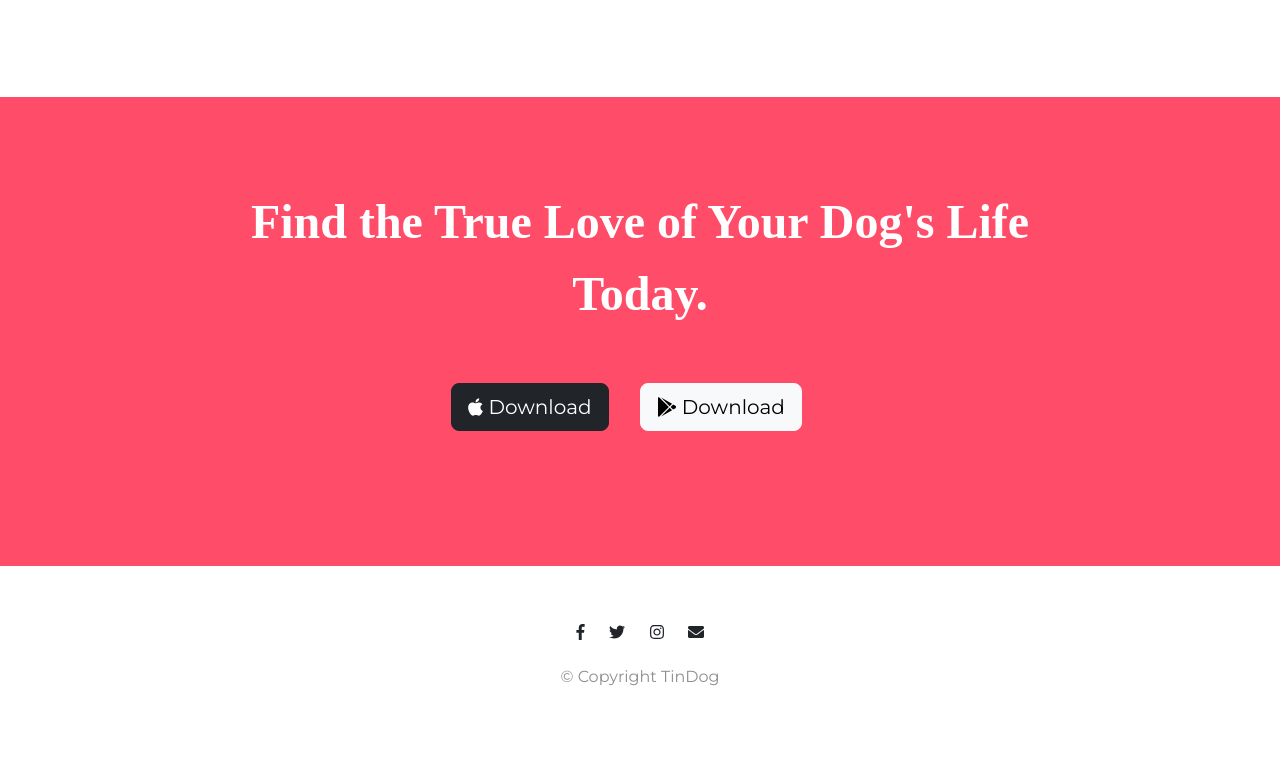
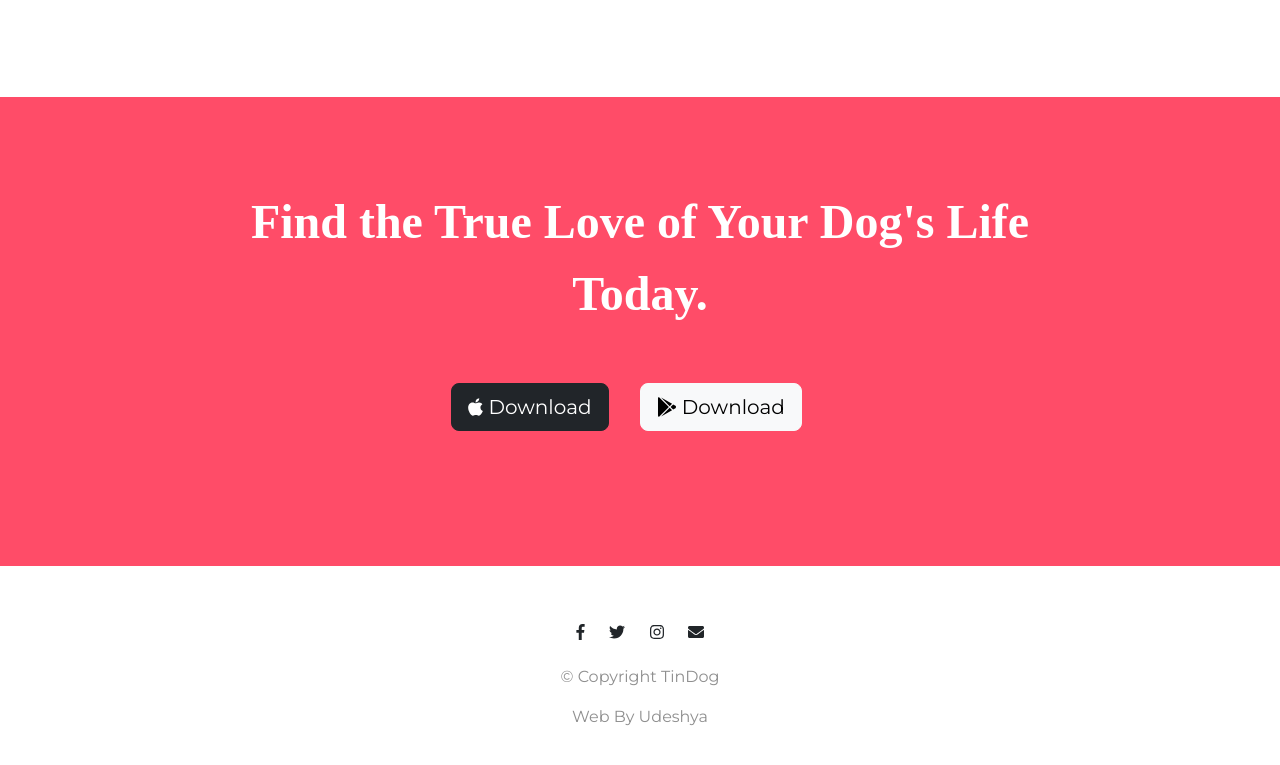
Before and after one commit to udeshya17/Tindog-start-master, a plain HTML site: page index.html in a window 1280 px wide. Shown: the part 2663-3428 px from the top of the page. Before the commit the page ends 3406 px from the top, so only its background shows below. Drawn offline with nearby package versions, Linux system fonts and the light colour scheme.

Commit message:
Update index.html

```diff
--- a/index.html
+++ b/index.html
@@ -248,6 +248,7 @@
     <i class="social-icon fas fa-envelope"></i>
 
     <p>© Copyright TinDog</p>
+    <p>Web By Udeshya</p>
 
   </footer>
 
```
